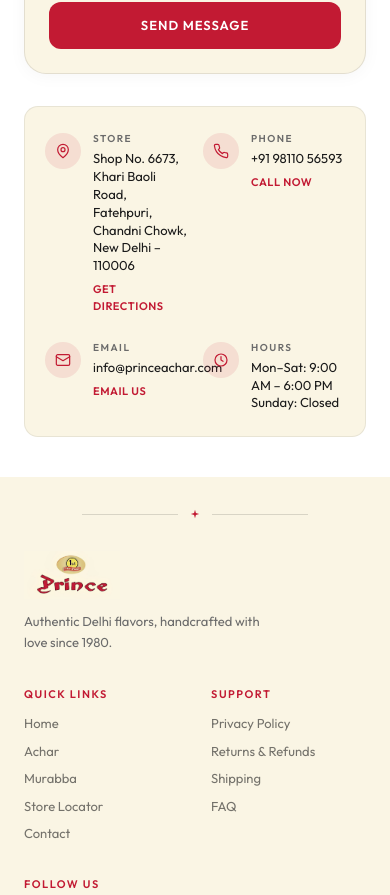
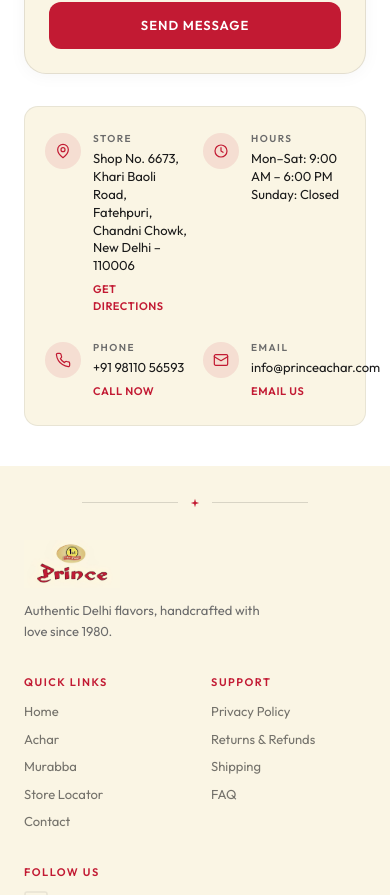
Before and after one commit to PrinceAchar/prince, a Next.js app: page /contact in a window 390 px wide. Shown: the part 1300-2195 px from the top of the page. Built offline with nearby package versions, Linux system fonts and the light colour scheme; no server answers.

Commit message:
Reorder Reach Us bar: Address, Hours, Phone, Email

```diff
--- a/src/app/contact/page.tsx
+++ b/src/app/contact/page.tsx
@@ -68,6 +68,11 @@
     },
   },
   {
+    title: "Hours",
+    icon: <ClockIcon />,
+    lines: ["Mon–Sat: 9:00 AM – 6:00 PM", "Sunday: Closed"],
+  },
+  {
     title: "Phone",
     icon: <PhoneIcon />,
     lines: ["+91 98110 56593"],
@@ -78,11 +83,6 @@
     icon: <MailIcon />,
     lines: ["info@princeachar.com"],
     action: { label: "Email Us", href: "mailto:info@princeachar.com" },
-  },
-  {
-    title: "Hours",
-    icon: <ClockIcon />,
-    lines: ["Mon–Sat: 9:00 AM – 6:00 PM", "Sunday: Closed"],
   },
 ];
 
```
